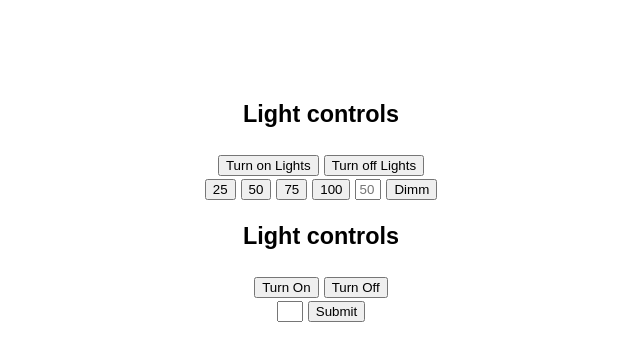
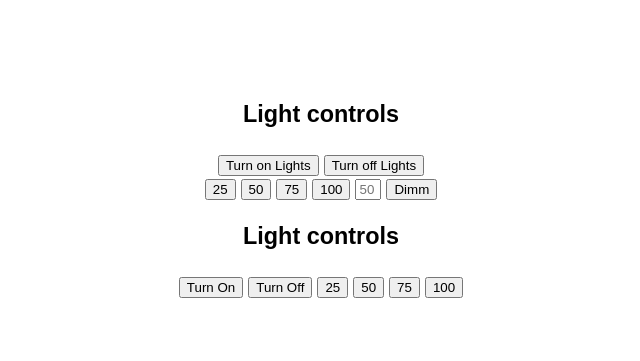
Before and after one commit to jonashoft/homeautomation, a Flask app: page / in a window 1280 px wide. Shown: the top 361 px of the page, without its empty margins (319-959 px from the left). Run offline with Flask 2, Linux system fonts and the light colour scheme; some libraries are stand-ins or nearby versions.

```diff
--- a/templates/index.html
+++ b/templates/index.html
@@ -17,36 +17,30 @@
                     return false;
                 });
             });
-        </script>
-        <script>
-            function loadXMLDoc()
-            {
-                var req = new XMLHttpRequest()
-                req.onreadystatechange = function()
-                {
-                    if (req.readyState == 4)
-                    {
-                        if (req.status != 200)
-                        {
-                            //error handling code here
-                        }
-                        else
-                        {
-                            var response = JSON.parse(req.responseText)
-                            document.getElementById('myDiv').innerHTML = response.username
-                        }
-                    }
-                }
-
-                req.open('POST', '/dimm')
-                req.setRequestHeader("Content-type", "application/x-www-form-urlencoded")
-                var un = document.getElementById('scname').value
-                var sec = document.getElementById('secret').value
-                var postVars = 'username='+un+'&secret='+sec
-                req.send(postVars)
-
-                return false
-            }
+            $(function() {
+                $('a#25').bind('click', function() {
+                    $.getJSON('/dimm', { value: 25});
+                    return false;
+                });
+            });
+            $(function() {
+                $('a#50').bind('click', function() {
+                    $.getJSON('/dimm', { value: 50});
+                    return false;
+                });
+            });
+            $(function() {
+                $('a#75').bind('click', function() {
+                    $.getJSON('/dimm', { value: 75});
+                    return false;
+                });
+            });
+            $(function() {
+                $('a#100').bind('click', function() {
+                    $.getJSON('/dimm', { value: 100});
+                    return false;
+                });
+            });
         </script>
     </head>
     <body>
@@ -69,11 +63,10 @@
                 <form>
                     <a href=# id=TurnOn><button>Turn On</button></a>
                     <a href=# id=TurnOff><button>Turn Off</button></a>
-                </form>
-                <form method="post" action="/">
-                    <input type="text" name="scname" id="scname">
-                    <input type="hidden" name="secret" id="secret" value="shhh">
-                    <input type="button" value="Submit" onclick="return loadXMLDoc()">
+                    <a href=# id=25><button>25</button></a>
+                    <a href=# id=50><button>50</button></a>
+                    <a href=# id=75><button>75</button></a>
+                    <a href=# id=100><button>100</button></a>
                 </form>
         </div>
         <div>
```
